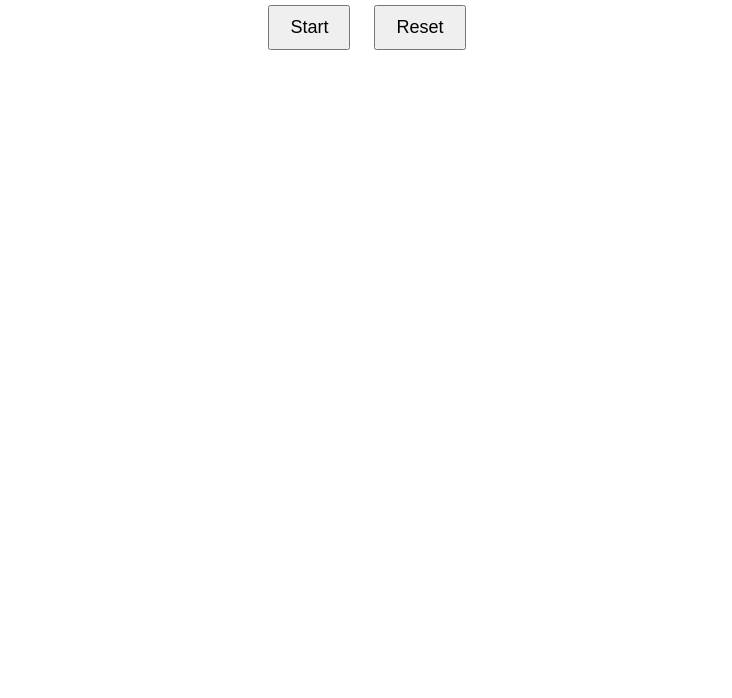
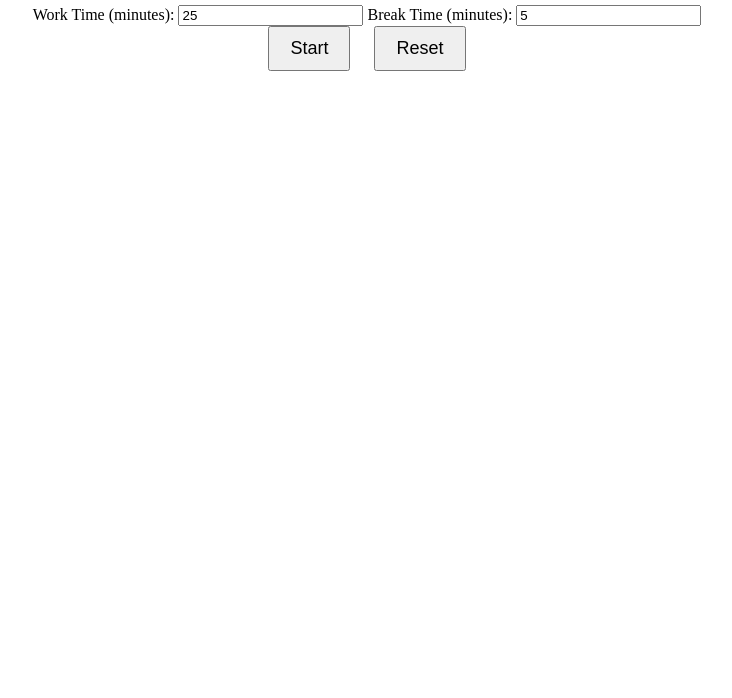
Before and after one commit to LinuxGamer/pomodoro, a plain HTML site: page index.html in a window 1280 px wide. Shown: the part 102-800 px from the top of the page, without its empty margins (273-1005 px from the left). Drawn offline with Linux system fonts and the light colour scheme.

Commit message:
Update index.html

```diff
--- a/index.html
+++ b/index.html
@@ -7,6 +7,12 @@
 <body>
   <div id="timer">
     <h1 id="time-display">25:00</h1>
+    <div id="section-select">
+      <label for="work-time">Work Time (minutes):</label>
+      <input type="number" id="work-time" value="25">
+      <label for="break-time">Break Time (minutes):</label>
+      <input type="number" id="break-time" value="5">
+    </div>
     <button id="start-button">Start</button>
     <button id="reset-button">Reset</button>
   </div>
```
